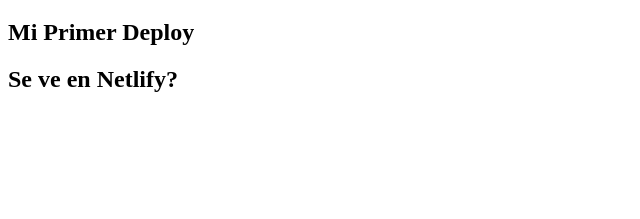
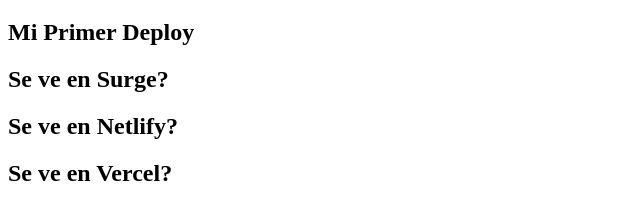
Before and after one commit to oscarindex/mysite.io, a plain HTML site: page index.html in a window 1280 px wide. Shown: the part 61-280 px from the top of the page, without its empty margins (0-640 px from the left). Drawn offline with Linux system fonts and the light colour scheme.

Commit message:
se ve en vercel
se ve en vercel

```diff
--- a/index.html
+++ b/index.html
@@ -4,11 +4,13 @@
     <meta charset="UTF-8">
     <meta http-equiv="X-UA-Compatible" content="IE=edge">
     <meta name="viewport" content="width=device-width, initial-scale=1.0">
-    <title>Document</title>
+    <title>Pruebas de Despliegue</title>
 </head>
 <body>
     <h1>Mi Sitio</h1>
     <h2>Mi Primer Deploy</h2>
+    <h2>Se ve en Surge?</h2>
     <h2>Se ve en Netlify?</h2>
+    <h2>Se ve en Vercel?</h2>
 </body>
 </html>
```
